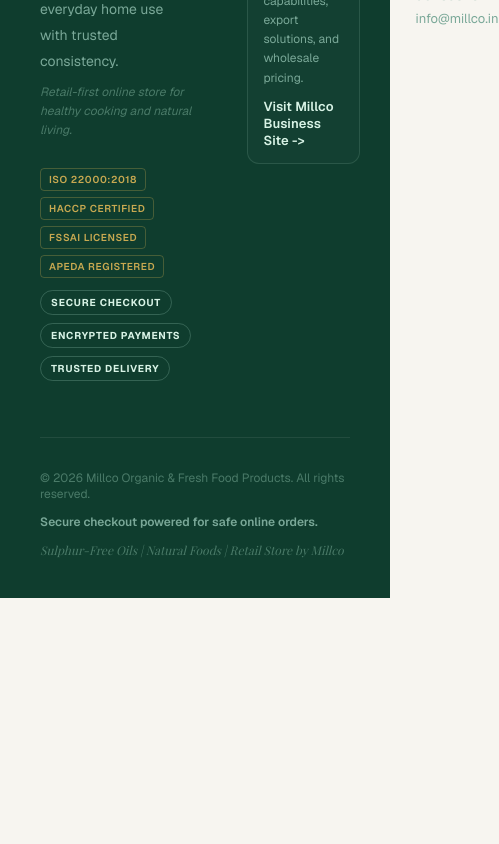
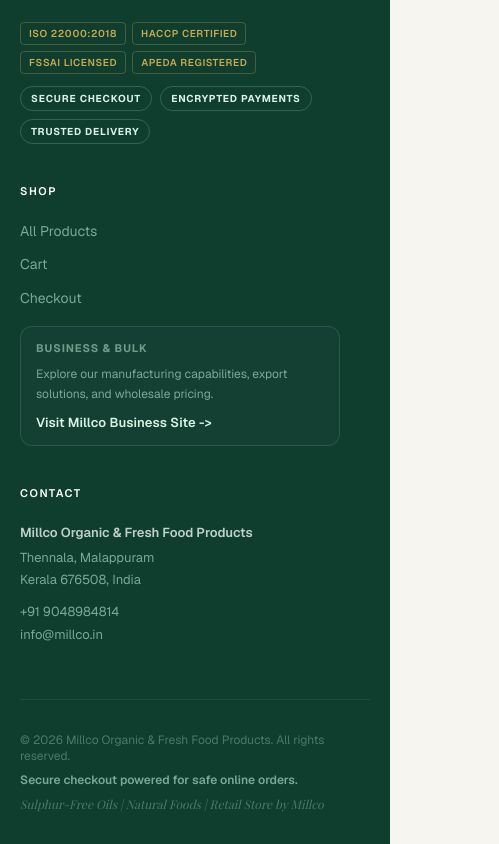
Before and after one commit to skilltechedullc/ecommerce-engine, a Next.js app: page /cart in a window 390 px wide. Shown: the part 2100-2944 px from the top of the page, 499 px wide, since content can reach past the window. Before the commit the page ends 2698 px from the top, so only its background shows below. Built offline with nearby package versions, Linux system fonts and the light colour scheme; no server answers.

Commit message:
fix: responsive footer - single column stack on mobile

```diff
--- a/components/Footer.tsx
+++ b/components/Footer.tsx
@@ -34,6 +34,7 @@
   return (
     <footer
       id="contact"
+      className="footerRoot"
       style={{
         scrollMarginTop: '104px',
         backgroundColor: '#0F3D2E',
@@ -44,6 +45,7 @@
       <div style={{ maxWidth: '1200px', margin: '0 auto' }}>
         {/* Three-column grid */}
         <div
+          className="footerGrid"
           style={{
             display: 'grid',
             gridTemplateColumns: '2fr 1fr 1.4fr',
@@ -238,6 +240,7 @@
 
         {/* Bottom row */}
         <div
+          className="footerBottom"
           style={{
             display: 'flex',
             justifyContent: 'space-between',
@@ -298,6 +301,23 @@
             transform: translateY(2px);
           }
         }
+
+        @media (max-width: 767px) {
+          .footerRoot {
+            padding: 48px 20px 32px !important;
+          }
+
+          .footerGrid {
+            grid-template-columns: 1fr !important;
+            gap: 40px !important;
+          }
+
+          .footerBottom {
+            flex-direction: column !important;
+            align-items: flex-start !important;
+            gap: 8px !important;
+          }
+        }
       `}</style>
     </footer>
   )
```
